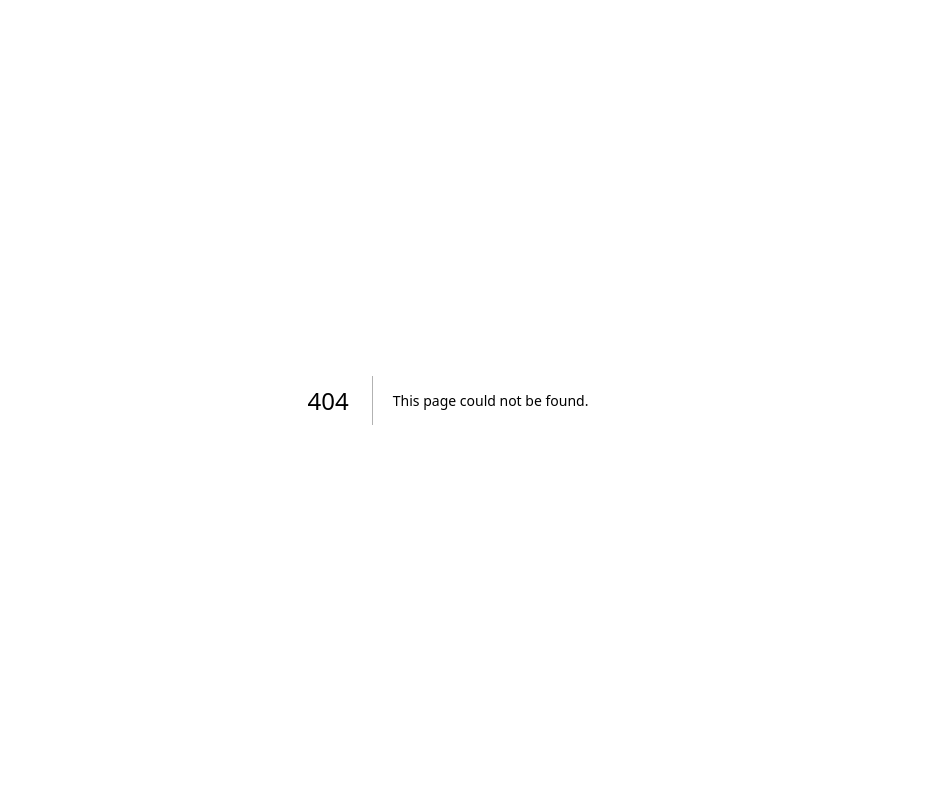
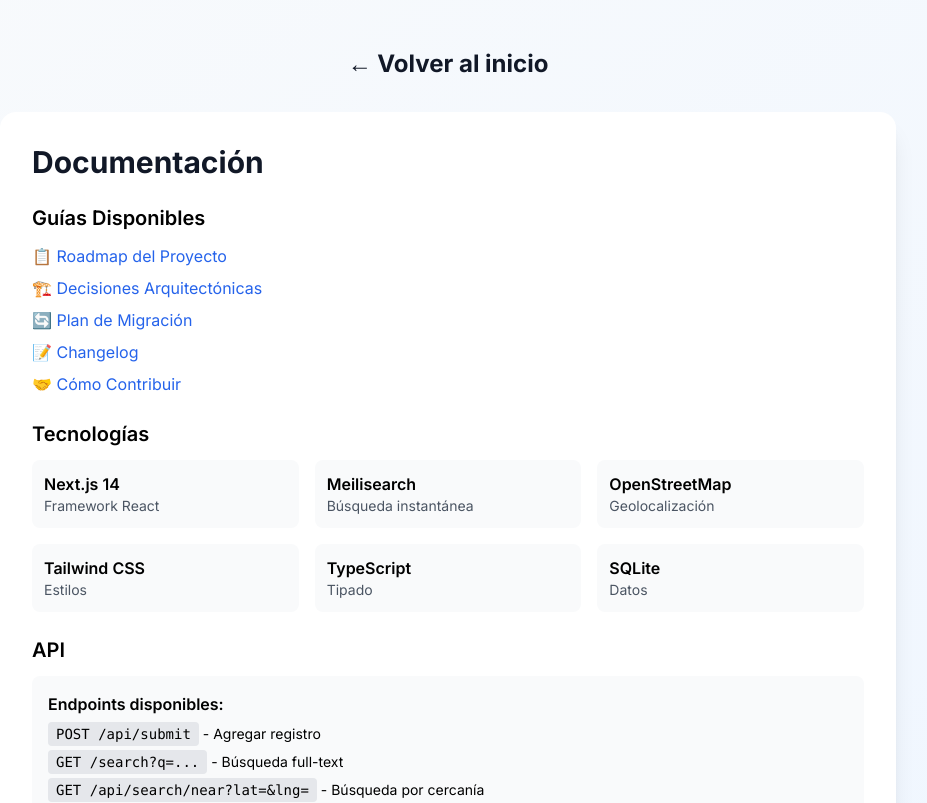
Before and after one commit to cheosys-jose/red-cheosys, a Next.js app: page /docs in a window 1280 px wide. Before the commit this address had no page. Shown: the top 803 px of the page, without its empty margins (192-1119 px from the left). Built offline with nearby package versions, Linux system fonts and the light colour scheme.

Commit message:
feat: agregar páginas /agregar, /centros y /docs
- Página de agregar información (placeholder)
- Página de centros de acopio (placeholder)
- Página de documentación con links a GitHub
- Agregar meilisearch a .gitignore

```diff
--- /dev/null
+++ b/src/app/agregar/page.tsx
@@ -0,0 +1,38 @@
+import Link from 'next/link'
+
+export default function AgregarPage() {
+  return (
+    <div className="min-h-screen bg-gradient-to-br from-slate-50 to-blue-50 py-12 px-4">
+      <div className="max-w-2xl mx-auto">
+        <div className="text-center mb-8">
+          <Link href="/" className="text-2xl font-bold text-gray-900 hover:text-blue-600">
+            ← Volver al inicio
+          </Link>
+        </div>
+
+        <div className="bg-white rounded-2xl shadow-xl p-8">
+          <h1 className="text-3xl font-bold text-gray-900 mb-4">
+            Agregar Información
+          </h1>
+
+          <p className="text-gray-600 mb-6">
+            Próximamente: Formulario para agregar centros de acopio, necesidades y personas desaparecidas.
+          </p>
+
+          <div className="bg-blue-50 border border-blue-200 rounded-lg p-4 mb-6">
+            <p className="text-sm text-blue-800">
+              <strong>Estado:</strong> En desarrollo. Mientras tanto, usa el formulario principal en la página de inicio.
+            </p>
+          </div>
+
+          <Link
+            href="/"
+            className="inline-block px-6 py-3 bg-blue-600 text-white rounded-lg font-semibold hover:bg-blue-700"
+          >
+            Ir al Inicio
+          </Link>
+        </div>
+      </div>
+    </div>
+  )
+}
--- /dev/null
+++ b/src/app/centros/page.tsx
@@ -0,0 +1,38 @@
+import Link from 'next/link'
+
+export default function CentrosPage() {
+  return (
+    <div className="min-h-screen bg-gradient-to-br from-slate-50 to-blue-50 py-12 px-4">
+      <div className="max-w-2xl mx-auto">
+        <div className="text-center mb-8">
+          <Link href="/" className="text-2xl font-bold text-gray-900 hover:text-blue-600">
+            ← Volver al inicio
+          </Link>
+        </div>
+
+        <div className="bg-white rounded-2xl shadow-xl p-8">
+          <h1 className="text-3xl font-bold text-gray-900 mb-4">
+            Centros de Acopio
+          </h1>
+
+          <p className="text-gray-600 mb-6">
+            Próximamente: Lista completa de centros de acopio registrados con mapa interactivo.
+          </p>
+
+          <div className="bg-blue-50 border border-blue-200 rounded-lg p-4 mb-6">
+            <p className="text-sm text-blue-800">
+              <strong>Estado:</strong> En desarrollo. Mientras tanto, busca "centro" en el buscador principal.
+            </p>
+          </div>
+
+          <Link
+            href="/search?tipo=centro"
+            className="inline-block px-6 py-3 bg-blue-600 text-white rounded-lg font-semibold hover:bg-blue-700"
+          >
+            Buscar Centros
+          </Link>
+        </div>
+      </div>
+    </div>
+  )
+}
--- /dev/null
+++ b/src/app/docs/page.tsx
@@ -0,0 +1,105 @@
+import Link from 'next/link'
+
+export default function DocsPage() {
+  return (
+    <div className="min-h-screen bg-gradient-to-br from-slate-50 to-blue-50 py-12 px-4">
+      <div className="max-w-4xl mx-auto">
+        <div className="text-center mb-8">
+          <Link href="/" className="text-2xl font-bold text-gray-900 hover:text-blue-600">
+            ← Volver al inicio
+          </Link>
+        </div>
+
+        <div className="bg-white rounded-2xl shadow-xl p-8">
+          <h1 className="text-3xl font-bold text-gray-900 mb-6">
+            Documentación
+          </h1>
+
+          <div className="prose max-w-none">
+            <h2 className="text-xl font-semibold mb-3">Guías Disponibles</h2>
+
+            <ul className="space-y-2 mb-6">
+              <li>
+                <a href="https://github.com/cheosys-jose/red-cheosys/blob/main/docs/ROADMAP.md"
+                   className="text-blue-600 hover:underline" target="_blank" rel="noopener noreferrer">
+                  📋 Roadmap del Proyecto
+                </a>
+              </li>
+              <li>
+                <a href="https://github.com/cheosys-jose/red-cheosys/blob/main/docs/DECISIONES.md"
+                   className="text-blue-600 hover:underline" target="_blank" rel="noopener noreferrer">
+                  🏗️ Decisiones Arquitectónicas
+                </a>
+              </li>
+              <li>
+                <a href="https://github.com/cheosys-jose/red-cheosys/blob/main/docs/MIGRACION.md"
+                   className="text-blue-600 hover:underline" target="_blank" rel="noopener noreferrer">
+                  🔄 Plan de Migración
+                </a>
+              </li>
+              <li>
+                <a href="https://github.com/cheosys-jose/red-cheosys/blob/main/docs/CHANGELOG.md"
+                   className="text-blue-600 hover:underline" target="_blank" rel="noopener noreferrer">
+                  📝 Changelog
+                </a>
+              </li>
+              <li>
+                <a href="https://github.com/cheosys-jose/red-cheosys/blob/main/docs/CONTRIBUTING.md"
+                   className="text-blue-600 hover:underline" target="_blank" rel="noopener noreferrer">
+                  🤝 Cómo Contribuir
+                </a>
+              </li>
+            </ul>
+
+            <h2 className="text-xl font-semibold mb-3">Tecnologías</h2>
+            <div className="grid grid-cols-2 md:grid-cols-3 gap-4 mb-6">
+              <div className="bg-gray-50 p-3 rounded-lg">
+                <div className="font-semibold">Next.js 14</div>
+                <div className="text-sm text-gray-600">Framework React</div>
+              </div>
+              <div className="bg-gray-50 p-3 rounded-lg">
+                <div className="font-semibold">Meilisearch</div>
+                <div className="text-sm text-gray-600">Búsqueda instantánea</div>
+              </div>
+              <div className="bg-gray-50 p-3 rounded-lg">
+                <div className="font-semibold">OpenStreetMap</div>
+                <div className="text-sm text-gray-600">Geolocalización</div>
+              </div>
+              <div className="bg-gray-50 p-3 rounded-lg">
+                <div className="font-semibold">Tailwind CSS</div>
+                <div className="text-sm text-gray-600">Estilos</div>
+              </div>
+              <div className="bg-gray-50 p-3 rounded-lg">
+                <div className="font-semibold">TypeScript</div>
+                <div className="text-sm text-gray-600">Tipado</div>
+              </div>
+              <div className="bg-gray-50 p-3 rounded-lg">
+                <div className="font-semibold">SQLite</div>
+                <div className="text-sm text-gray-600">Datos</div>
+              </div>
+            </div>
+
+            <h2 className="text-xl font-semibold mb-3">API</h2>
+            <div className="bg-gray-50 p-4 rounded-lg mb-6">
+              <h3 className="font-semibold mb-2">Endpoints disponibles:</h3>
+              <ul className="space-y-2 text-sm">
+                <li><code className="bg-gray-200 px-2 py-1 rounded">POST /api/submit</code> - Agregar registro</li>
+                <li><code className="bg-gray-200 px-2 py-1 rounded">GET /search?q=...</code> - Búsqueda full-text</li>
+                <li><code className="bg-gray-200 px-2 py-1 rounded">GET /api/search/near?lat=&lng=</code> - Búsqueda por cercanía</li>
+              </ul>
+            </div>
+
+            <div className="text-center">
+              <Link
+                href="/"
+                className="inline-block px-6 py-3 bg-blue-600 text-white rounded-lg font-semibold hover:bg-blue-700"
+              >
+                Volver al Inicio
+              </Link>
+            </div>
+          </div>
+        </div>
+      </div>
+    </div>
+  )
+}
```
Also changed, not shown: 1 other file (tests, documents, lock files or other folders).
